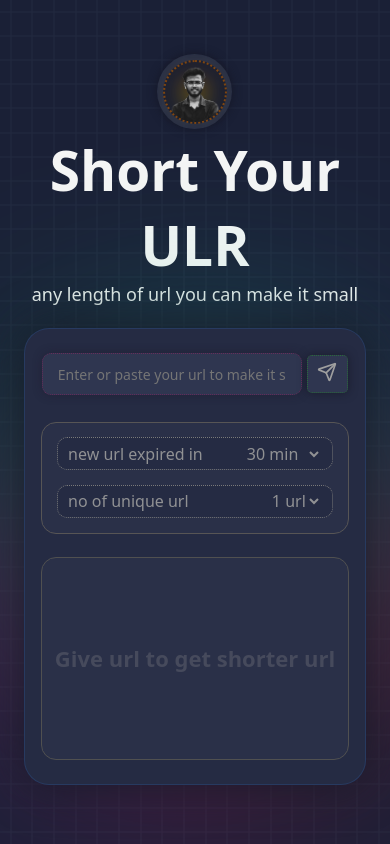
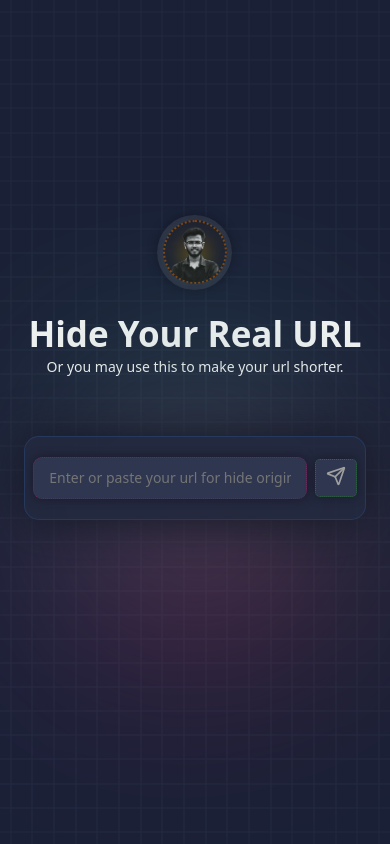
Before and after one commit to vishalkumar1007/url-shortener, a React (Vite) app: page / in a window 390 px wide. Built offline with nearby package versions, Linux system fonts and the light colour scheme.

Commit message:
remove more feture and change ui

```diff
--- a/src/pages/Landing/Landing.css
+++ b/src/pages/Landing/Landing.css
@@ -28,24 +28,28 @@
     display: flex;
     flex-direction: column;
     box-sizing: border-box;
-    justify-content: center;
+    justify-content: start;
     align-items: center;
     overflow: hidden;
+    gap: 20px;
 }
 
 .Landing_main_section_1{
     /* background-color: tan; */
     width:97%;
-    height: 18%;
-    max-height: 90px;
+    height: 23%;
+    display: flex;
+    justify-content: center;
+    align-items: end;
+    /* max-height: 90px; */
 }
 .Landing_main_section_3{
     /* background-color: #8cd2a8; */
     width:97%;
-    height: 22%;
+    height: 15%;
     max-height: 200px;
     display: flex;
-    justify-content: center;
+    justify-content: start;
     align-items: center;
     flex-direction: column;
 }
@@ -69,12 +73,12 @@
 .Landing_main_section_2{
     /* background-color: #d28cb0; */
     width:97%;
-    max-width: 1000px;
-    height: 60%;
+    max-width: 850px;
+    height: 50%;
     /* flex: 1; */
     display: flex;
     justify-content: center;
-    align-items: center;
+    align-items: start;
     position: relative;
 }
 
@@ -82,17 +86,18 @@
 
 .Landing_main_section_2_effect_color{
     background-color: #ada1a1;
-    width: 300px;
-    height: 300px;
+    width: 180px;
+    height: 180px;
     display: flex;
     flex-wrap: wrap;
-    filter: blur(120px);
+    filter: blur(110px);
     position: absolute;
     z-index: 1;
     max-width: 800px;
     animation: rotateAni 30s infinite;
     border-radius: 50%;
     overflow: hidden;
+    top: -20px;
     /* transform: infinite rotate(180%); */
 }
 
@@ -125,7 +130,6 @@
     height: 50%;
 }
 .Landing_main_section_2_effect_color_4{
-
     /* background-color: rgb(29, 37, 255); */
     background-color: #0aa856;
     width: 50%;
@@ -136,24 +140,27 @@
 
 
 .Landing_main_section_2_layout{
-    background-color: #252b43;
+    background-color: #23293fee;
+    /* background-color: forestgreen; */
     width: 90%;
-    height: 90%;
-    border-radius: 25px;
+    /* height: 90%; */
+    max-width: 700px;
+    border-radius: 15px;
     overflow: hidden;
     display: flex;
-    justify-content: center;
+    justify-content: start;
     align-items: center;
     flex-direction: column;
-    box-shadow: #161b28 0px 0px 45px;
+    box-shadow: #141825 0px 0px 45px;
     z-index: 5;
     border: 1px solid #2b4e856f;
 }
 
 .Landing_main_section_2_layout_top{
     /* background-color: burlywood; */
-    width: 90%;
+    width: 95%;
     height: 30%;
+    margin: 20px 0px;
     display: flex;
     justify-content: center;
     align-items: center;
@@ -167,7 +174,7 @@
     border: none;
     font-size: 14px;
     padding: 0px 15px;
-    max-width: 520px;
+    max-width: 565px;
     border-radius: 9px;
     background-color: #2f3650;
     color: #d4d4d4;
@@ -192,17 +199,21 @@
 
 .Landing_main_section_2_layout_bottom{
     /* background-color: pink; */
-    width: 90%;
-    height: 70%;
+    width: 100%;
+    /* height: 240px; */
+    height: 0px;
     display: flex;
     justify-content: space-evenly;
-    align-items: top;
+    /* align-items: center; */
+    transition: 0.3s ease-in-out;
 }
+
+
 
 .Landing_main_section_2_layout_bottom_left{
     background-color: #2f365072;
     width: 40%;
-    height: 90%;
+    height: 93%;
     max-height: 220px;
     border-radius: 15px;
     overflow: hidden;
@@ -264,46 +275,67 @@
 
 .Landing_main_section_2_layout_bottom_right{
     background-color: #2f365072;
-    width: 40%;
+    /* background-color: red; */
+    box-shadow: 0px 0px 20px #141f3369;
+    width: 100%;
     height: 90%;
-    max-height: 220px;
+    max-width: 655px;
+    max-height: 210px;
     border-radius: 15px;
     overflow: hidden;
-    border: 0.5px solid #505050;
+    margin: 0px 0px 20px 0px;
+    /* border: 0.5px solid #505050; */
+    /* overflow: scroll; */
+    position: relative;
 }
+
+
+
 .Landing_main_section_2_layout_bottom_right_output_value{
-    /* background-color: #2f36509c; */
+    /* background-color: #02ba30; */
     width: 100%;
     height: 100%;
     display: flex;
     justify-content: center;
     align-items: center;
+    /* position: relative; */
+    /* padding-bottom: 50px; */
 }
 #Landing_main_section_2_layout_bottom_right_output_value_url_div {
-    /* background-color: #252b43d2; */
+    /* background-color: #1a43e6; */
     width: 90%;
-    height: 80%;
+    max-height: 180px;
     border-radius: 10px;
     display: flex;
     justify-content: center;
-    align-items: center;
-    color: #dedede;
+    /* align-items: center; */
+    color: #b2b2b2c1;
+    font-size: 17px;
     word-break: break-all;
     overflow-wrap: break-word;
     text-align: center;
-    padding: 40px;
+    padding: 20px;
+    /* margin: 10px; */
+    /* padding-top: 50px; */
     box-sizing: border-box;
     overflow: hidden;
-    position: relative;
+    overflow: scroll;
+
 }
+
+#Landing_main_section_2_layout_bottom_right_output_value_url_div::-webkit-scrollbar {
+    display: none;
+  }
 .copy_output_url_icon_box{
-    width: 28px;
+    width: 29px;
     height: 24px;
     background-color: #1b2234;
+    /* background-color: #5d4f03; */
     /* background-color: #404143c7; */
     position: absolute;
-    top: 0px;
-    right: 0px;
+    /* position: sticky; */
+    top: 10px;
+    right: 10px;
     border-radius: 5px;
     display: flex;
     justify-content: center;
@@ -339,54 +371,87 @@
 /* componentMain : #252b43 */
 /* componentOuter : #2f3650 */
 
-@media (max-width:890px){
-    .Landing_main_section_2_layout_top{
-        /* background-color: burlywood; */
-        width: 90%;
-        height: 15%;
-        display: flex;
-        /* flex-direction: column; */
-        /* justify-content: space-evenly; */
-        align-items: center;
-        gap: 5px;
+@media (max-width:600px){
+    #Landing_main_section_3_head{
+        font-size: 50px;
     }
-    .Landing_main_section_2_layout_bottom{
-        /* background-color: #d4d4d4; */
-        height: 80%;
-        flex-direction: column;
-        justify-content: space-evenly;
-        align-items: center;
-        gap: 10px;
-    }
-    .Landing_main_section_2_layout_bottom_left{
-        /* background-color: #2f3650; */
-        /* background-color: rebeccapurple; */
-        width: 100%;
-        height: 30%;
-        border-radius: 15px;
-        min-height: 110px;
-    }
-
-    .Landing_main_section_2_layout_bottom_right{
-        /* background-color: #2f3650; */
-        width: 100%;
-        height: 55%;
-        border-radius: 15px;
-
-    }
-    .Landing_main{
-        max-height: 100%;
-        /* background-color: rebeccapurple; */
+    #Landing_main_section_3_para{
+        font-size: 16px;
     }
     .Landing_main_section_1{
-        /* background-color: red; */
-        height: 15%;
-        min-height: 100px;
+        height: 33%;
+        /* max-height: 90px; */
     }
     .Landing_main_section_3{
-        height: 20%;
-    }
-    .Landing_main_section_2{
-            height: 60%;
+        height: 17%;
     }
 }
+
+@media (max-width:500px){
+    #Landing_main_section_3_head{
+        font-size: 42px;
+    }
+    #Landing_main_section_3_para{
+        font-size: 16px;
+    }
+}
+@media (max-width:410px){
+    #Landing_main_section_3_head{
+        font-size: 35px;
+    }
+    .Landing_main_section_1{
+        height: 33%;
+        /* max-height: 90px; */
+    }
+    .Landing_main_section_3{
+        height: 13%;
+    }
+    #Landing_main_section_3_para{
+        font-size: 14px;
+    }
+}
+@media (max-width:360px){
+    #Landing_main_section_3_head{
+        font-size: 32px;
+    }
+    .Landing_main_section_1{
+        height: 33%;
+        /* max-height: 90px; */
+    }
+    .Landing_main_section_3{
+        height: 10%;
+    }
+    #Landing_main_section_3_para{
+        font-size: 13px;
+    }
+}
+@media (max-width:290px){
+    #Landing_main_section_3_head{
+        font-size: 28px;
+    }
+    .Landing_main_section_1{
+        height: 33%;
+        /* max-height: 90px; */
+    }
+    .Landing_main_section_3{
+        height: 8%;
+    }
+    #Landing_main_section_3_para{
+        font-size: 11px;
+    }
+}
+@media (max-width:255px){
+    #Landing_main_section_3_head{
+        font-size: 28px;
+    }
+    .Landing_main_section_1{
+        height: 33%;
+        /* max-height: 90px; */
+    }
+    .Landing_main_section_3{
+        height: 15%;
+    }
+    #Landing_main_section_3_para{
+        font-size: 11px;
+    }
+}
--- a/src/pages/Landing/Landing.jsx
+++ b/src/pages/Landing/Landing.jsx
@@ -11,9 +11,11 @@ const Landing = () => {
   const [inputValue, setInputValue] = useState("");
   const [isValidInput, setIsValidInput] = useState(true);
   const [isInputActive, setIsInputActive] = useState(false);
-  const [urlExpiredIn, setUrlExpiredIn] = useState("30 min");
-  const [noOfUrl, setNoOfUrl] = useState("1");
+  // const [urlExpiredIn, setUrlExpiredIn] = useState("30 min");
+  // const [noOfUrl, setNoOfUrl] = useState("1");
   const [shortUrlOutput, setShortUrlOutput] = useState("");
+
+
   const [loaderActive, setLoaderActive] = useState(false);
 
   // performing the copy text of short url output
@@ -22,10 +24,10 @@ const Landing = () => {
       navigator.clipboard
         .writeText(shortUrlOutput)
         .then(() => {
-          toast.success("Text copy to clipboard",{
-            style:{
-              color:'#19b030d0'
-            }
+          toast.success("Text copy to clipboard", {
+            style: {
+              color: "#19b030d0",
+            },
           });
         })
         .catch((err) => {
@@ -40,10 +42,10 @@ const Landing = () => {
       textarea.select();
       try {
         document.execCommand("copy");
-        toast.success("Text copy to clipboard",{
-          style:{
-            color:'#19b030d0'
-          }
+        toast.success("Text copy to clipboard", {
+          style: {
+            color: "#19b030d0",
+          },
         });
       } catch (err) {
         console.error("Fallback: Failed to copy text: ", err);
@@ -56,10 +58,10 @@ const Landing = () => {
 
   const handelUserSubmitUrl = async () => {
     if (!(inputValue.length > 5 && isValidInput)) {
-      return toast.error("Invalid url ,or Must include https://",{
-        style:{
-          color:'#d92525e1'
-        }
+      return toast.error("Invalid url ,or Must include https://", {
+        style: {
+          color: "#d92525e1",
+        },
       });
     }
 
@@ -81,10 +83,10 @@ const Landing = () => {
           if (!res.ok) {
             console.log("not ok");
             setLoaderActive(false);
-            return toast.error("Invalid url ,or Must include https://",{
-              style:{
-                color:'#d92525e1'
-              }
+            return toast.error("Invalid url ,or Must include https://", {
+              style: {
+                color: "#d92525e1",
+              },
             });
           }
           setLoaderActive(false);
@@ -94,19 +96,19 @@ const Landing = () => {
           if (data) {
             setShortUrlOutput(data.url);
             setLoaderActive(false);
-            setInputValue('');
-            toast.success("your short url is ready ❤️",{
-              style:{
-                color:'#19b030d0'
-              }
+            setInputValue("");
+            toast.success("your short url is ready ❤️", {
+              style: {
+                color: "#19b030d0",
+              },
             });
           }
         })
         .catch((err) => {
-          toast.error("Invalid url ,or Must include https://",{
-            style:{
-              color:'#d92525e1'
-            }
+          toast.error("Invalid url ,or Must include https://", {
+            style: {
+              color: "#d92525e1",
+            },
           });
           setLoaderActive(false);
           console.log("Error while on call api", err);
@@ -116,21 +118,20 @@ const Landing = () => {
 
   // action on user press enter button.
 
-  const handelToSubmitOnEnter = (e)=>{
-    if(e.key ==='Enter' && isValidInput){
+  const handelToSubmitOnEnter = (e) => {
+    if (e.key === "Enter" && isValidInput) {
       handelUserSubmitUrl();
     }
-  }
+  };
 
   // validate user url input
   useEffect(() => {
     if (isInputActive && inputValue.length > 0) {
       if (inputValue.length < 7) {
         setIsValidInput(false);
-      }else if(inputValue.includes('http://localhost:8081/getCode')){
+      } else if (inputValue.includes("http://localhost:8081/getCode")) {
         setIsValidInput(false);
-      }
-       else if (
+      } else if (
         !(inputValue.includes("https://") || inputValue.includes("http://"))
       ) {
         setIsValidInput(false);
@@ -178,9 +179,9 @@ const Landing = () => {
           <Navbar />
         </div>
         <div className="Landing_main_section_3">
-          <p id="Landing_main_section_3_head">Short Your ULR</p>
+          <p id="Landing_main_section_3_head">Hide Your Real URL</p>
           <p id="Landing_main_section_3_para">
-            any length of url you can make it small
+            Or you may use this to make your url shorter.
           </p>
         </div>
         <div className="Landing_main_section_2">
@@ -195,17 +196,19 @@ const Landing = () => {
               <input
                 style={{
                   boxShadow: isValidInput
-                    ? "0px 0px 10px #1d192c7a"
+                    ? "0px 0px 10px #1d192c"
                     : "0px 0px 10px #ff00007a",
                 }}
                 value={inputValue}
                 type="text"
                 id="url_input_short"
-                placeholder="Enter or paste your url to make it short"
+                placeholder="Enter or paste your url for hide original url or make it short"
                 onChange={(e) => setInputValue(e.target.value)}
                 onFocus={() => setIsInputActive(true)}
                 onBlur={() => setIsInputActive(false)}
-                onKeyDown={(e)=>{handelToSubmitOnEnter(e)}}
+                onKeyDown={(e) => {
+                  handelToSubmitOnEnter(e);
+                }}
               />
               <button id="url_short_btn" onClick={() => handelUserSubmitUrl()}>
                 {loaderActive ? (
@@ -243,7 +246,7 @@ const Landing = () => {
                 )}
               </button>
             </div>
-            <div className="Landing_main_section_2_layout_bottom">
+            {/* <div className="Landing_main_section_2_layout_bottom">
               <div className="Landing_main_section_2_layout_bottom_left">
                 <div className="Landing_main_section_2_layout_bottom_left_conf_action">
                   <div className="Landing_main_section_2_layout_bottom_left_conf_action_link_expire">
@@ -315,6 +318,54 @@ const Landing = () => {
                   )}
                 </div>
               </div>
+            </div> */}
+
+            <div className="Landing_main_section_2_layout_bottom"
+              style={{height:shortUrlOutput.length === 0?'0px':'auto',
+                transition:'0.5s ease-in-out'
+              }}
+            >
+              <div className="Landing_main_section_2_layout_bottom_right">
+                <div className="Landing_main_section_2_layout_bottom_right_output_value">
+                  {shortUrlOutput.length === 0 ? (
+                    <p id="output_alert_LMS">Give url to get shorter url</p>
+                  ) : (
+                    <div id="Landing_main_section_2_layout_bottom_right_output_value_url_div">
+                      <p id="op_url_server">{shortUrlOutput}</p>
+                      <button
+                        className="copy_output_url_icon_box"
+                        onClick={() => copyToClipboard()}
+                      >
+                        <svg
+                          xmlns="http://www.w3.org/2000/svg"
+                          width="15"
+                          height="15"
+                          viewBox="0 -4 27 27"
+                          fill="none"
+                          stroke="currentColor"
+                          strokeWidth="2.2"
+                          strokeLinecap="round"
+                          strokeLinejoin="round"
+                          className="lucide lucide-copy"
+                        >
+                          <rect
+                            width="14"
+                            height="14"
+                            x="8"
+                            y="8"
+                            rx="2"
+                            ry="2"
+                          />
+                          <path d="M4 16c-1.1 0-2-.9-2-2V4c0-1.1.9-2 2-2h10c1.1 0 2 .9 2 2" />
+                        </svg>
+                      </button>
+                    </div>
+
+                  )}
+                </div>
+
+              </div>
+
             </div>
           </div>
         </div>
```
